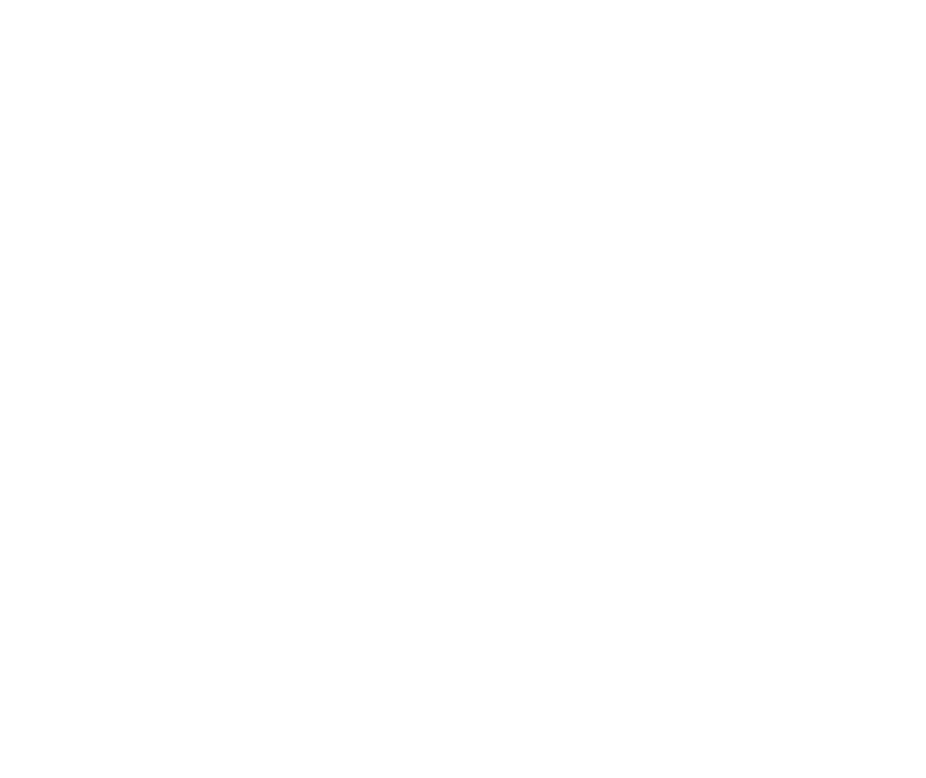
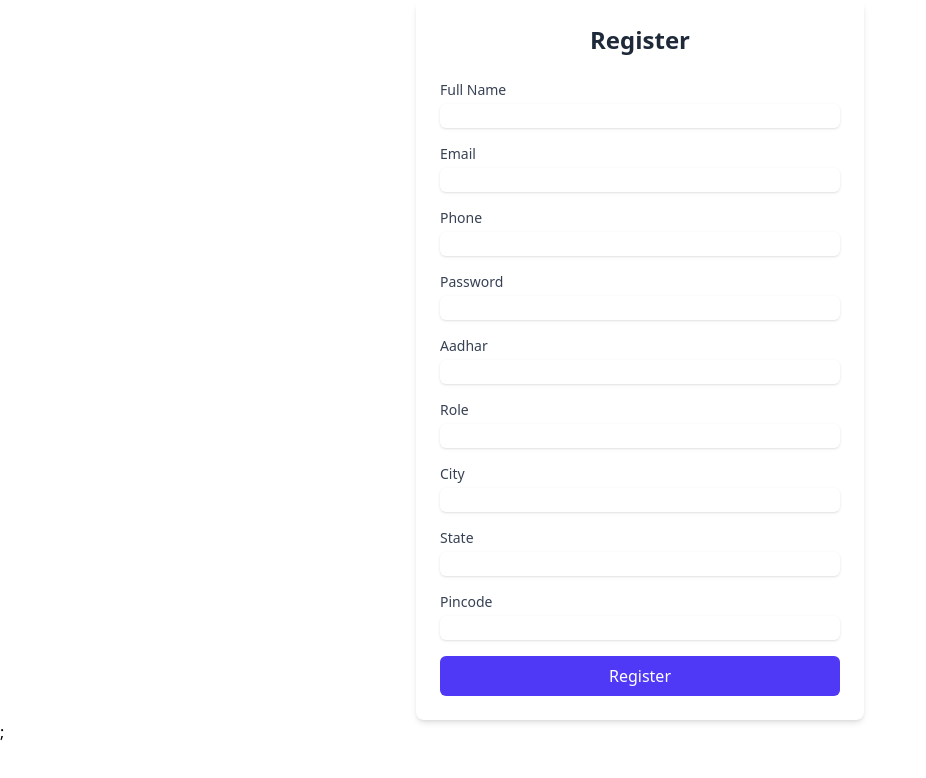
Before and after one commit to Kapilgupta20/KisanMitra, a React (Vite) app: page /Register in a window 1280 px wide. Before the commit this address had no page. Shown: the top 778 px of the page, without its empty margins (0-926 px from the left). Built offline with nearby package versions, Linux system fonts and the light colour scheme.

Commit message:
Login and Register Component

```diff
--- a/src/App.jsx
+++ b/src/App.jsx
@@ -2,6 +2,7 @@
 import Landing from "./pages/Landing.jsx";
 import About from "./pages/About.jsx";
 import Login from "./pages/Login.jsx";
+import Register from "./pages/Register.jsx";
 
 
 function App() {
@@ -11,6 +12,7 @@
         <Route path="/" element={<Landing />} />
         <Route path="/about" element={<About />} />
         <Route path="/Login" element={<Login />} />
+        <Route path="/Register" element={<Register/>} />
       </Routes>
     </Router>
   )
--- /dev/null
+++ b/src/components/authpage.jsx
@@ -0,0 +1,23 @@
+import React, { useState } from "react";
+import LoginCmp from "./logincmp.jsx";
+import RegisterCmp from "./registercmp.jsx";
+
+function AuthPage() {
+  const [isLogin, setIsLogin] = useState(true);
+
+  return (
+    <div className="min-h-screen flex items-center justify-center bg-gray-100">
+      <div className="max-w-lg w-full">
+        {isLogin ? <LoginCmp /> : <RegisterCmp />}
+        <button
+          onClick={() => setIsLogin(!isLogin)}
+          className="mt-4 w-full text-center text-sm text-indigo-600 hover:underline"
+        >
+          {isLogin ? "Don't have an account? Register" : "Already have an account? Login"}
+        </button>
+      </div>
+    </div>
+  );
+}
+
+export default AuthPage;
--- /dev/null
+++ b/src/components/logincmp.jsx
@@ -0,0 +1,55 @@
+import React, { useState } from "react";
+
+function LoginCmp() {
+  const [email, setEmail] = useState("");
+  const [password, setPassword] = useState("");
+
+  const handleLoginSubmit = (e) => {
+    e.preventDefault();
+    console.log("Login Data:", { email, password });
+  };
+
+  return (
+    <div className="w-full max-w-md mx-auto bg-white rounded-lg shadow-md p-6">
+      <h2 className="text-2xl font-bold text-center text-gray-800">Login</h2>
+      <form className="mt-6" onSubmit={handleLoginSubmit}>
+        <div className="mb-4">
+          <label htmlFor="email" className="block text-sm font-medium text-gray-700">
+            Email
+          </label>
+          <input
+            type="email"
+            id="email"
+            name="email"
+            value={email}
+            onChange={(e) => setEmail(e.target.value)}
+            className="mt-1 block w-full rounded-md border-gray-300 shadow-sm focus:ring-indigo-500 focus:border-indigo-500"
+            required
+          />
+        </div>
+        <div className="mb-4">
+          <label htmlFor="password" className="block text-sm font-medium text-gray-700">
+            Password
+          </label>
+          <input
+            type="password"
+            id="password"
+            name="password"
+            value={password}
+            onChange={(e) => setPassword(e.target.value)}
+            className="mt-1 block w-full rounded-md border-gray-300 shadow-sm focus:ring-indigo-500 focus:border-indigo-500"
+            required
+          />
+        </div>
+        <button
+          type="submit"
+          className="w-full bg-indigo-600 text-white py-2 px-4 rounded-md hover:bg-indigo-700 focus:outline-none"
+        >
+          Login
+        </button>
+      </form>
+    </div>
+  );
+}
+
+export default LoginCmp;
--- /dev/null
+++ b/src/components/registercmp.jsx
@@ -0,0 +1,166 @@
+import React, { useState } from "react";
+
+function RegisterCmp() {
+  const [formData, setFormData] = useState({
+    fullName: "",
+    email: "",
+    phone: "",
+    password: "",
+    aadhar: "",
+    role: "",
+    city: "",
+    state: "",
+    pincode: "",
+  });
+
+  const handleChange = (e) => {
+    setFormData({ ...formData, [e.target.name]: e.target.value });
+  };
+
+  const handleRegisterSubmit = (e) => {
+    e.preventDefault();
+    console.log("Registration Data:", formData);
+  };
+
+  return (
+    <div className="w-full max-w-md mx-auto bg-white rounded-lg shadow-md p-6">
+      <h2 className="text-2xl font-bold text-center text-gray-800">Register</h2>
+      <form className="mt-6" onSubmit={handleRegisterSubmit}>
+        <div className="mb-4">
+          <label htmlFor="fullName" className="block text-sm font-medium text-gray-700">
+            Full Name
+          </label>
+          <input
+            type="text"
+            id="fullName"
+            name="fullName"
+            value={formData.fullName}
+            onChange={handleChange}
+            className="mt-1 block w-full rounded-md border-gray-300 shadow-sm focus:ring-indigo-500 focus:border-indigo-500"
+            required
+          />
+        </div>
+        <div className="mb-4">
+          <label htmlFor="email" className="block text-sm font-medium text-gray-700">
+            Email
+          </label>
+          <input
+            type="email"
+            id="email"
+            name="email"
+            value={formData.email}
+            onChange={handleChange}
+            className="mt-1 block w-full rounded-md border-gray-300 shadow-sm focus:ring-indigo-500 focus:border-indigo-500"
+            required
+          />
+        </div>
+        <div className="mb-4">
+          <label htmlFor="phone" className="block text-sm font-medium text-gray-700">
+            Phone
+          </label>
+          <input
+            type="tel"
+            id="phone"
+            name="phone"
+            value={formData.phone}
+            onChange={handleChange}
+            className="mt-1 block w-full rounded-md border-gray-300 shadow-sm focus:ring-indigo-500 focus:border-indigo-500"
+            required
+          />
+        </div>
+        <div className="mb-4">
+          <label htmlFor="password" className="block text-sm font-medium text-gray-700">
+            Password
+          </label>
+          <input
+            type="password"
+            id="password"
+            name="password"
+            value={formData.password}
+            onChange={handleChange}
+            className="mt-1 block w-full rounded-md border-gray-300 shadow-sm focus:ring-indigo-500 focus:border-indigo-500"
+            required
+          />
+        </div>
+        <div className="mb-4">
+          <label htmlFor="aadhar" className="block text-sm font-medium text-gray-700">
+            Aadhar
+          </label>
+          <input
+            type="text"
+            id="aadhar"
+            name="aadhar"
+            value={formData.aadhar}
+            onChange={handleChange}
+            className="mt-1 block w-full rounded-md border-gray-300 shadow-sm focus:ring-indigo-500 focus:border-indigo-500"
+            required
+          />
+        </div>
+        <div className="mb-4">
+          <label htmlFor="role" className="block text-sm font-medium text-gray-700">
+            Role
+          </label>
+          <input
+            type="text"
+            id="role"
+            name="role"
+            value={formData.role}
+            onChange={handleChange}
+            className="mt-1 block w-full rounded-md border-gray-300 shadow-sm focus:ring-indigo-500 focus:border-indigo-500"
+            required
+          />
+        </div>
+        <div className="mb-4">
+          <label htmlFor="city" className="block text-sm font-medium text-gray-700">
+            City
+          </label>
+          <input
+            type="text"
+            id="city"
+            name="city"
+            value={formData.city}
+            onChange={handleChange}
+            className="mt-1 block w-full rounded-md border-gray-300 shadow-sm focus:ring-indigo-500 focus:border-indigo-500"
+            required
+          />
+        </div>
+        <div className="mb-4">
+          <label htmlFor="state" className="block text-sm font-medium text-gray-700">
+            State
+          </label>
+          <input
+            type="text"
+            id="state"
+            name="state"
+            value={formData.state}
+            onChange={handleChange}
+            className="mt-1 block w-full rounded-md border-gray-300 shadow-sm focus:ring-indigo-500 focus:border-indigo-500"
+            required
+          />
+        </div>
+        <div className="mb-4">
+          <label htmlFor="pincode" className="block text-sm font-medium text-gray-700">
+            Pincode
+          </label>
+          <input
+            type="text"
+            id="pincode"
+            name="pincode"
+            value={formData.pincode}
+            onChange={handleChange}
+            className="mt-1 block w-full rounded-md border-gray-300 shadow-sm focus:ring-indigo-500 focus:border-indigo-500"
+            required
+          />
+        </div>
+        <button
+          type="submit"
+          className="w-full bg-indigo-600 text-white py-2 px-4 rounded-md hover:bg-indigo-700 focus:outline-none"
+        >
+          Register
+        </button>
+      </form>
+    </div>
+  );
+}
+
+export default RegisterCmp;
--- a/src/pages/Login.jsx
+++ b/src/pages/Login.jsx
@@ -1,11 +1,13 @@
 import React from 'react';
 import { useNavigate } from 'react-router-dom';
+import LoginCmp from '../components/logincmp.jsx'
 
 const Login = () => {
     const navigate = useNavigate();
     return (
         <>
             <div>Login Page</div>
+            <LoginCmp/>
             <button
                 className="px-6 py-2 text-white bg-blue-600 rounded-lg hover:bg-blue-700"
                 onClick={() => navigate('/register')}
--- a/src/pages/Register.jsx
+++ b/src/pages/Register.jsx
@@ -1,7 +1,13 @@
 import React from "react";
-
+import RegisterCmp from "../components/registercmp.jsx";
 const Register = () => {
-    return <div>Register Page</div>;
+    return (
+    <>
+        <div>
+            <RegisterCmp/>
+        </div>;
+    </>
+    );
 };
 
 export default Register;
```
